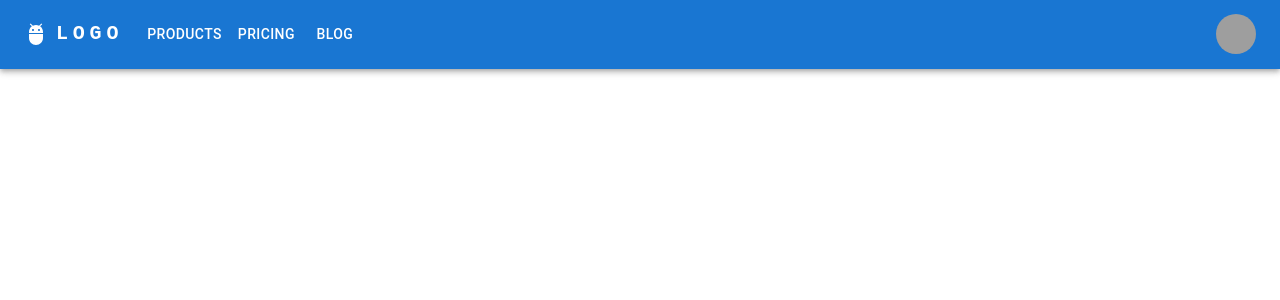
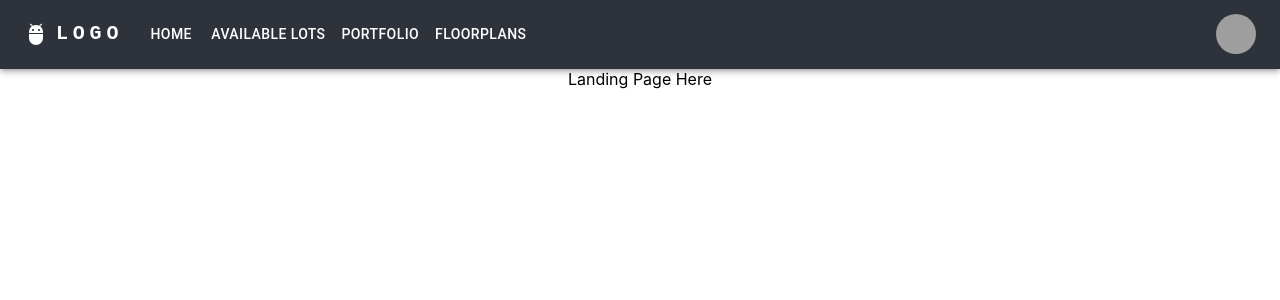
Before and after one commit to Nick-Hageman/Real-Estate-Webapp-2023, a React (Create React App) app: page / in a window 1280 px wide. Shown: the top 300 px of the page. Built offline with nearby package versions, Linux system fonts and the light colour scheme; grey boxes are pictures that could not be loaded.

Commit message:
chore: created LandingPage component

```diff
--- a/src/App.js
+++ b/src/App.js
@@ -1,11 +1,13 @@
 import './App.css';
 
 import Navbar from "./components/Navbar";
+import LandingPage from "./components/LandingPage";
 
 function App() {
   return (
     <div className="App">
       <Navbar />
+      <LandingPage />
     </div>
   );
 }
--- /dev/null
+++ b/src/components/LandingPage.js
@@ -0,0 +1,7 @@
+import React, { Component } from 'react';
+
+export default function LandingPage() {
+    return (
+      <div>Landing Page Here</div>
+    );
+}
--- a/src/components/Navbar.js
+++ b/src/components/Navbar.js
@@ -12,9 +12,21 @@ import Button from '@mui/material/Button';
 import Tooltip from '@mui/material/Tooltip';
 import MenuItem from '@mui/material/MenuItem';
 import AdbIcon from '@mui/icons-material/Adb';
+import { createTheme } from '@mui/material/styles';
 
-const pages = ['Products', 'Pricing', 'Blog'];
+const pages = ['Home', 'Available Lots', 'Portfolio', 'Floorplans'];
 const settings = ['Profile', 'Account', 'Dashboard', 'Logout'];
+
+const theme = createTheme({
+  palette: {
+    primary: {
+      main: '#2e333b',
+    },
+    secondary: {
+      main: '#f44336',
+    },
+  },
+});
 
 export default function Navbar() {
   const [anchorElNav, setAnchorElNav] = React.useState(null);
@@ -36,7 +48,7 @@ export default function Navbar() {
   };
 
   return (
-    <AppBar position="static">
+    <AppBar position="static" theme={theme}>
       <Container maxWidth="xl">
         <Toolbar disableGutters>
           <AdbIcon sx={{ display: { xs: 'none', md: 'flex' }, mr: 1 }} />
```
Also changed, not shown: public/logo512.png (deleted).
